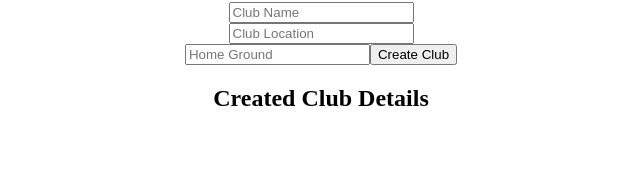
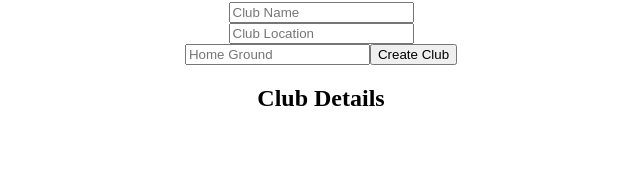
Before and after one commit to jxhzxn/OOP-CW1-AngularPlay-Submitted, an Angular app in the folder ui/: page /play in a window 1280 px wide. Shown: the part 129-300 px from the top of the page, without its empty margins (319-959 px from the left). Built offline with nearby package versions, Linux system fonts and the light colour scheme; no server answers.

Commit message:
test commit

```diff
--- a/ui/src/app/app.component.html
+++ b/ui/src/app/app.component.html
@@ -12,6 +12,6 @@
     <br/>
     <input type="text" [(ngModel)]="homeGround" placeholder="Home Ground">
     <button (click)="createPerson()">Create Club</button>
-    <h2>Created Club Details <br/> <span class="details">{{postRequestResponse}}</span></h2>
+    <h2>Club Details <br/> <span class="details">{{postRequestResponse}}</span></h2>
   </div>
 </div>
```
